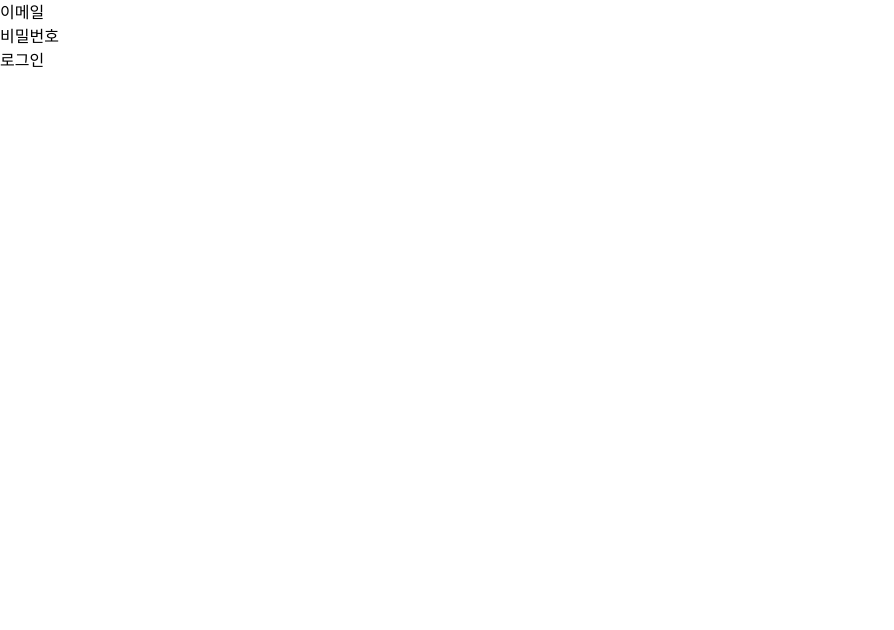
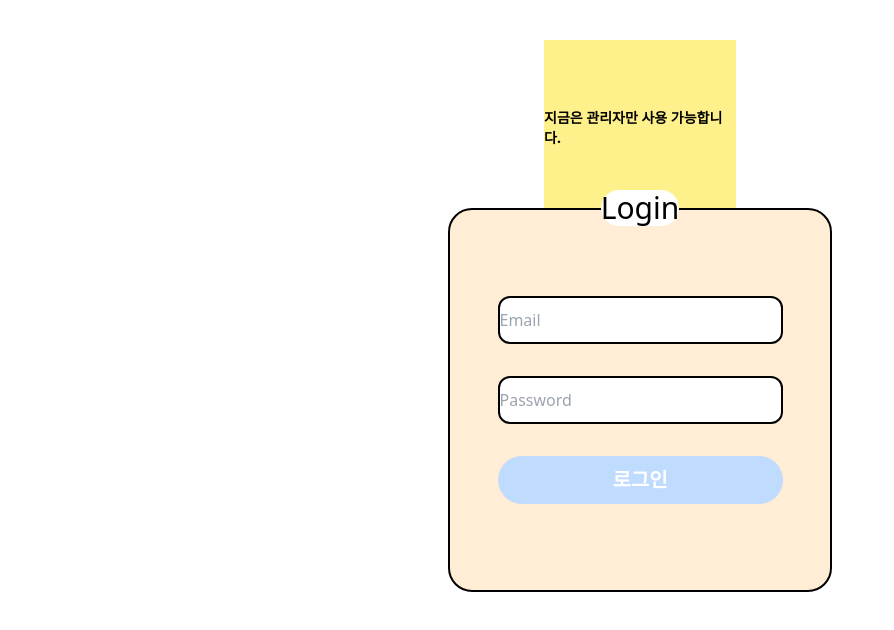
Before and after one commit to ruehan/ruehan-log, a Next.js app: page /login in a window 1280 px wide. Shown: the top 630 px of the page, without its empty margins (0-894 px from the left). Built offline with nearby package versions, Linux system fonts and the light colour scheme.

Commit message:
:lipstick: 로그인 UI 업데이트

```diff
--- a/src/pages/login.tsx
+++ b/src/pages/login.tsx
@@ -24,26 +24,32 @@ export default function Login() {
   };
 
   return (
-    <form onSubmit={handleSubmit}>
-      <div>
-        <label htmlFor="email">이메일</label>
+    <form onSubmit={handleSubmit} style={{width: '100%', height: '100vh'}} className="flex flex-col justify-center items-center">
+        <div className="w-48 h-48 bg-yellow-200 fixed top-10 left-50% flex justify-center items-center">
+          <p className="text-sm font-bold">지금은 관리자만 사용 가능합니다.</p>
+        </div>
+       <div className="w-96 h-96 bg-orange-100 flex flex-col justify-center items-center rounded-3xl relative border-2 border-black">
+        <div className="absolute -top-5 left-50% text-3xl bg-white rounded-full">
+          Login
+        </div>
         <input
             type="email"
             id="email"
             value={email}
+            placeholder='Email'
+            className="h-12 w-3/4 rounded-xl border-2 border-black text-black m-4"
             onChange={(e) => setEmail(e.target.value)}
           />
-      </div>
-      <div>
-        <label htmlFor="password">비밀번호</label>
           <input
             type="password"
             id="password"
             value={password}
+            placeholder='Password'
+            className="h-12 w-3/4 rounded-xl border-2 border-black text-black m-4"
             onChange={(e) => setPassword(e.target.value)}
           />
+        <button type="submit" className="h-12 w-3/4 bg-blue-200 rounded-3xl text-white font-bold text-xl m-4">로그인</button>
        </div>
-      <button type="submit">로그인</button>
     </form>
   );
 }
```
Lines whose indentation alone changed are shown as unchanged.
